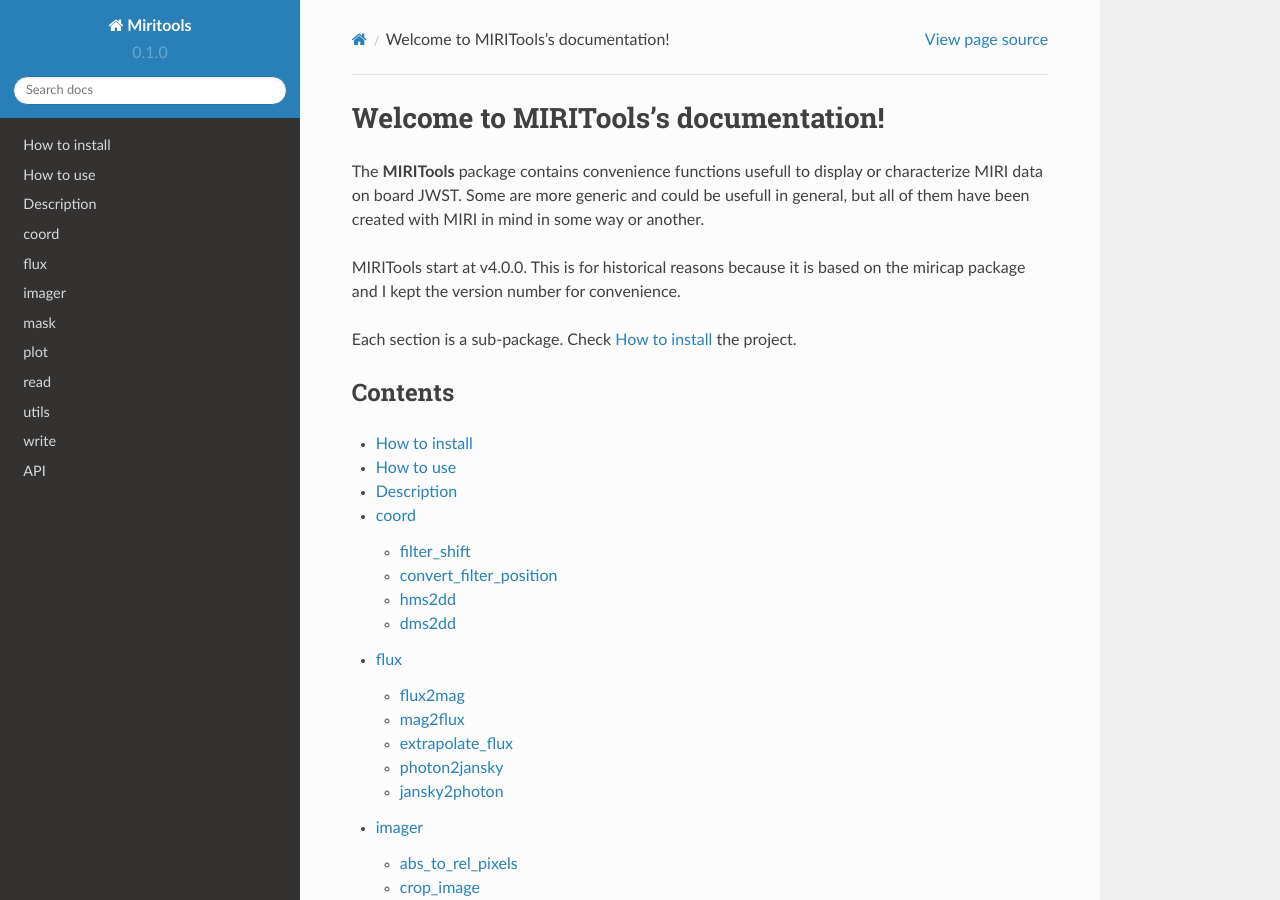
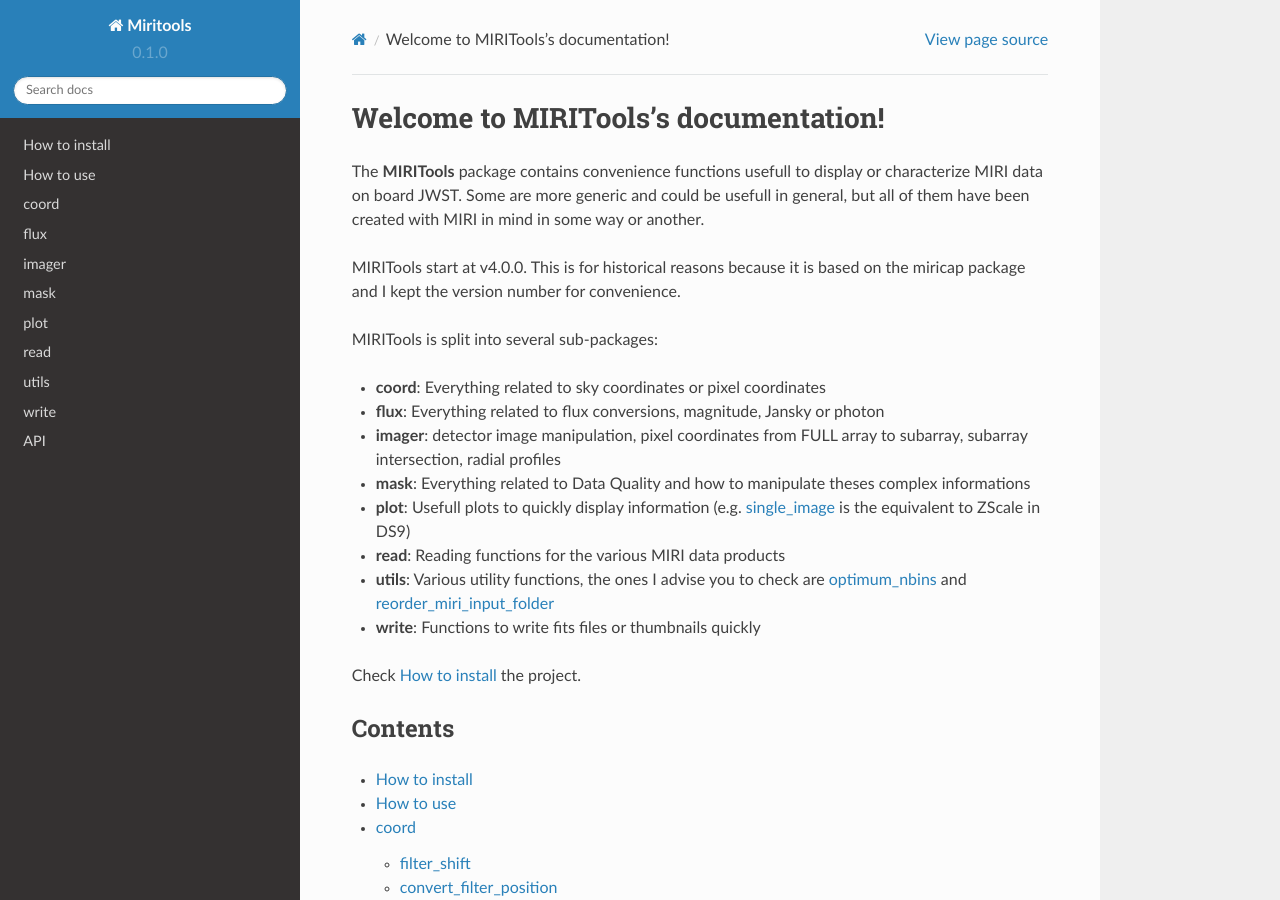
Before and after one commit to ccossou/miritools, a Sphinx documentation site: the page built from docs/source/index.rst, in a window 1280 px wide and 900 px high. Built offline with Sphinx 7.4.7 and the Read the Docs theme 2.0.0, drawn with Linux system fonts in a browser that asks for light colours.

Commit message:
Update documentation.

```diff
--- a/docs/source/index.rst
+++ b/docs/source/index.rst
@@ -5,7 +5,18 @@
 
 MIRITools start at v4.0.0. This is for historical reasons because it is based on the miricap package and I kept the version number for convenience.
 
-Each section is a sub-package. Check :ref:`installation` the project.
+MIRITools is split into several sub-packages:
+
+* **coord**: Everything related to sky coordinates or pixel coordinates
+* **flux**: Everything related to flux conversions, magnitude, Jansky or photon
+* **imager**: detector image manipulation, pixel coordinates from FULL array to subarray, subarray intersection, radial profiles
+* **mask**: Everything related to Data Quality and how to manipulate theses complex informations
+* **plot**: Usefull plots to quickly display information (e.g. :ref:`single_image` is the equivalent to ZScale in DS9)
+* **read**: Reading functions for the various MIRI data products
+* **utils**: Various utility functions, the ones I advise you to check are :ref:`optimum_nbins` and :ref:`mast_reorder`
+* **write**: Functions to write fits files or thumbnails quickly
+
+Check :ref:`installation` the project.
 
 Contents
 --------
--- a/docs/source/sub-package.rst
+++ b/docs/source/sub-package.rst
@@ -566,6 +566,7 @@
     size = miritools.utils.lambda_over_d_to_pixels(10)
 
 .. _optimum_nbins:
+
 optimum_nbins
 -----------------------
 Given a dataset destined to be used in a histogram, will return the apropriated number of bins necessary to view the dataset (assuming you display between min and max of that dataset)
```
Also changed, not shown: docs/source/intro.rst (+0 -14 lines).
